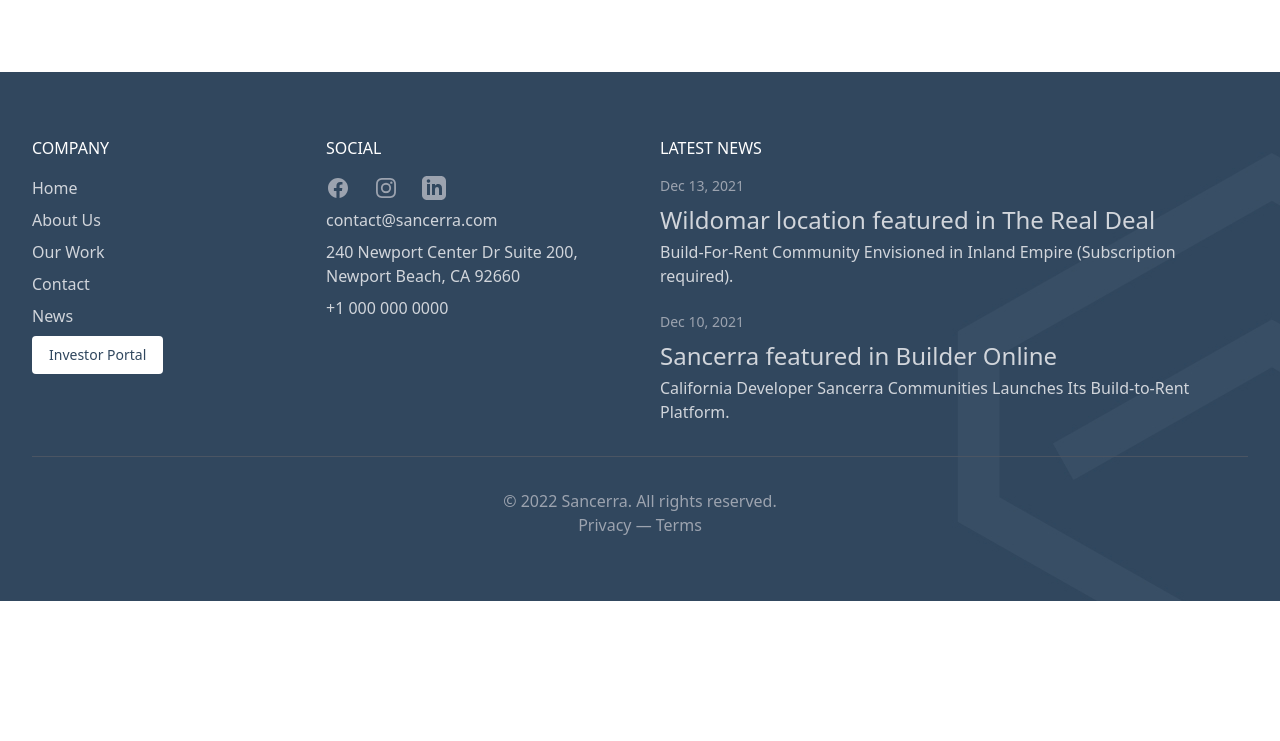
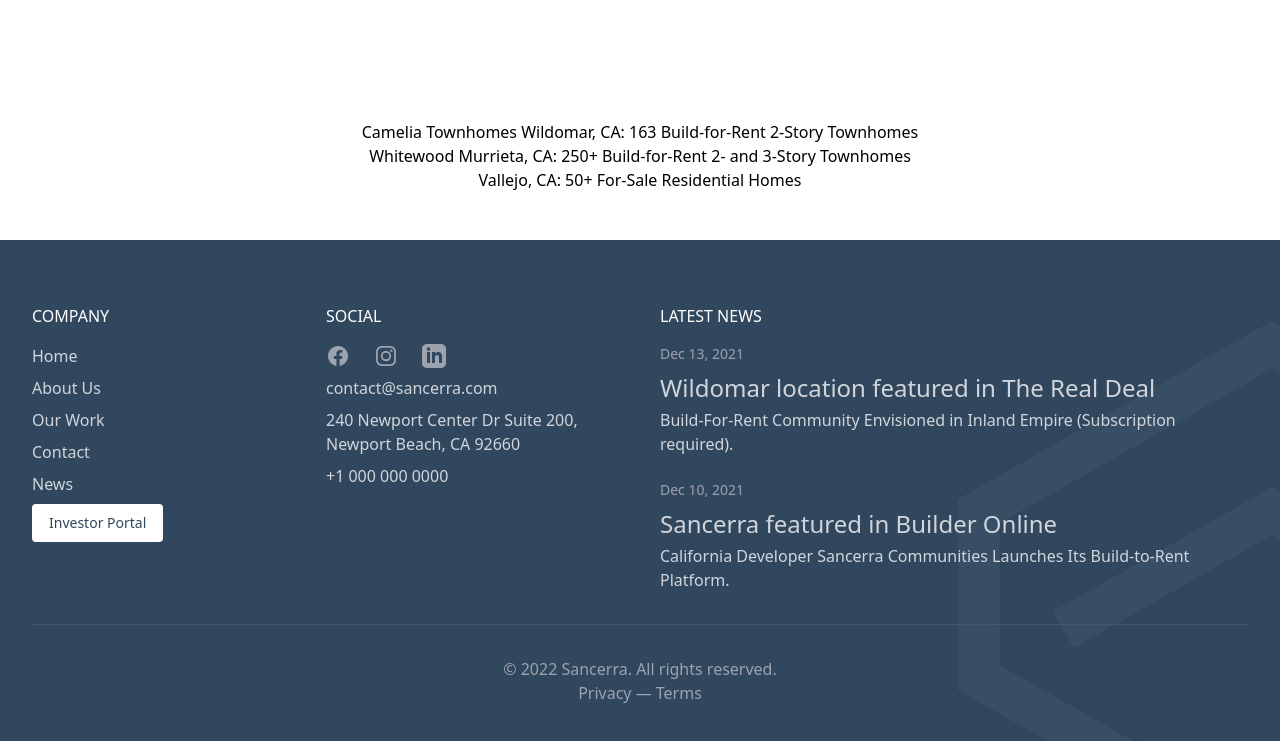
Before and after one commit to mehanyw/sancerra-site, a website: page work.html in a window 1280 px wide. Shown: the part 1840-2581 px from the top of the page. Before the commit the page ends 2441 px from the top, so only its background shows below. Drawn offline with nearby package versions, Linux system fonts and the light colour scheme.

Commit message:
Cleaned up the styles and adjusted contact page

```diff
--- a/work.html
+++ b/work.html
@@ -215,6 +215,25 @@
 
         <!-- Partners section -->
         <!-- TODO: Add the javacript for this (https://flowbite.com/docs/components/carousel/) -->
+        <section>
+            <div class="max-w-7xl mx-auto py-12 px-8 sm:px-6 sm:max-w-xl md:max-w-3xl lg:px-8 text-center">
+                Camelia Townhomes Wildomar, CA: 163 Build-for-Rent 2-Story Townhomes
+                <br />
+                Whitewood Murrieta, CA: 250+ Build-for-Rent 2- and 3-Story Townhomes
+                <br />
+                Vallejo, CA: 50+ For-Sale Residential Homes
+            </div>
+
+            <!-- <div class="carousel-container" x-data="{ item: 1 }">
+                <div class="carousel-item" :class="{ 'active': item === 1 }">Card 1</div>
+                <div class="carousel-item" :class="{ 'active': item === 2 }">Card 2</div>
+                <div class="carousel-item" :class="{ 'active': item === 3 }">Card 3</div>
+                <div class="controls">
+                    <button @click="item = item === 1 ? 3 : item - 1">&#8592;</button>
+                    <button @click="item = item === 3 ? 1 : item + 1">&#8594;</button>
+                </div>
+            </div> -->
+        </section>
 
         <!-- Footer section -->
         <footer class="bg-footer-bg" aria-labelledby="footer-heading">
```
Also changed, not shown: contact.html (+1 -1 lines), src/styles.css (+0 -28 lines), dist/styles.css.
